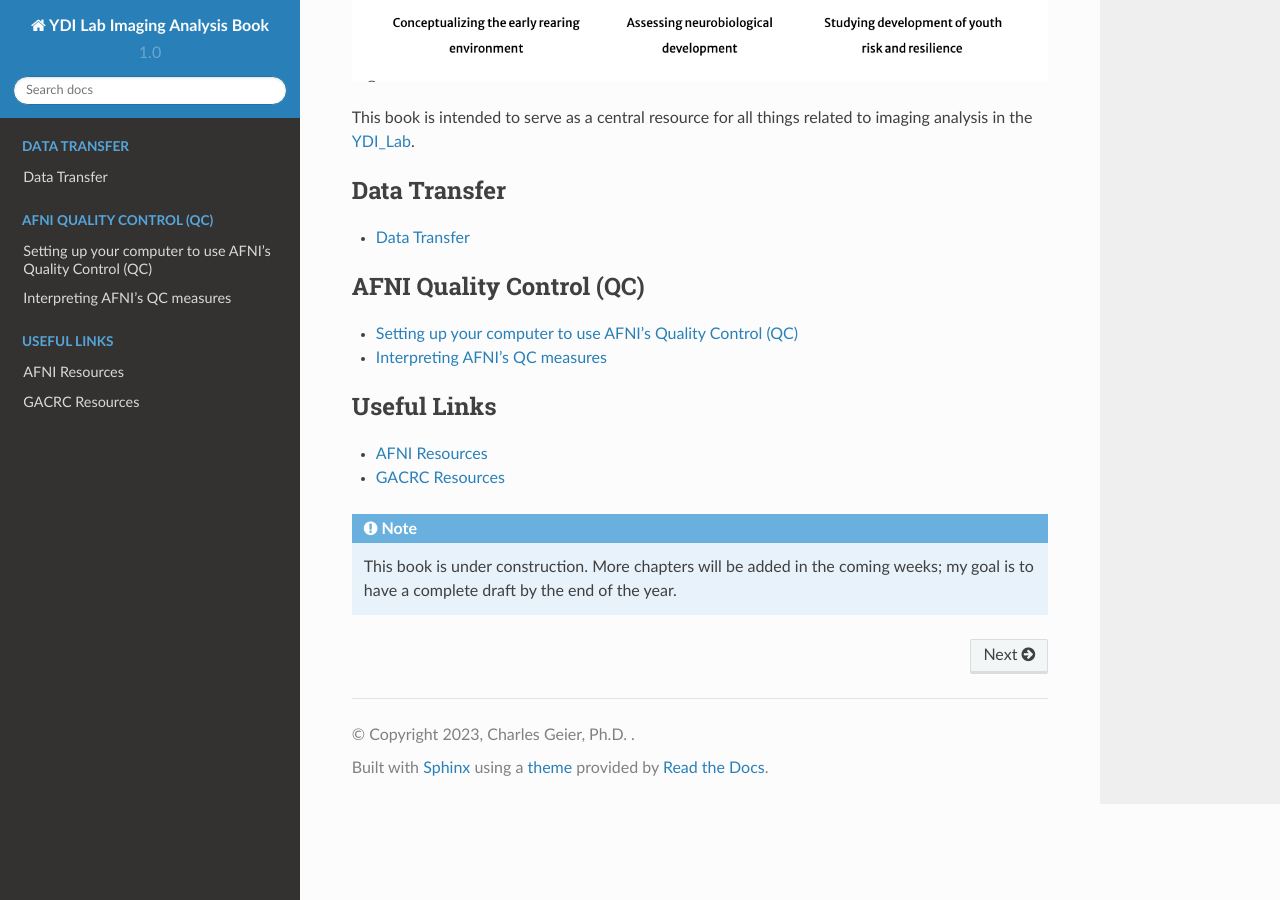
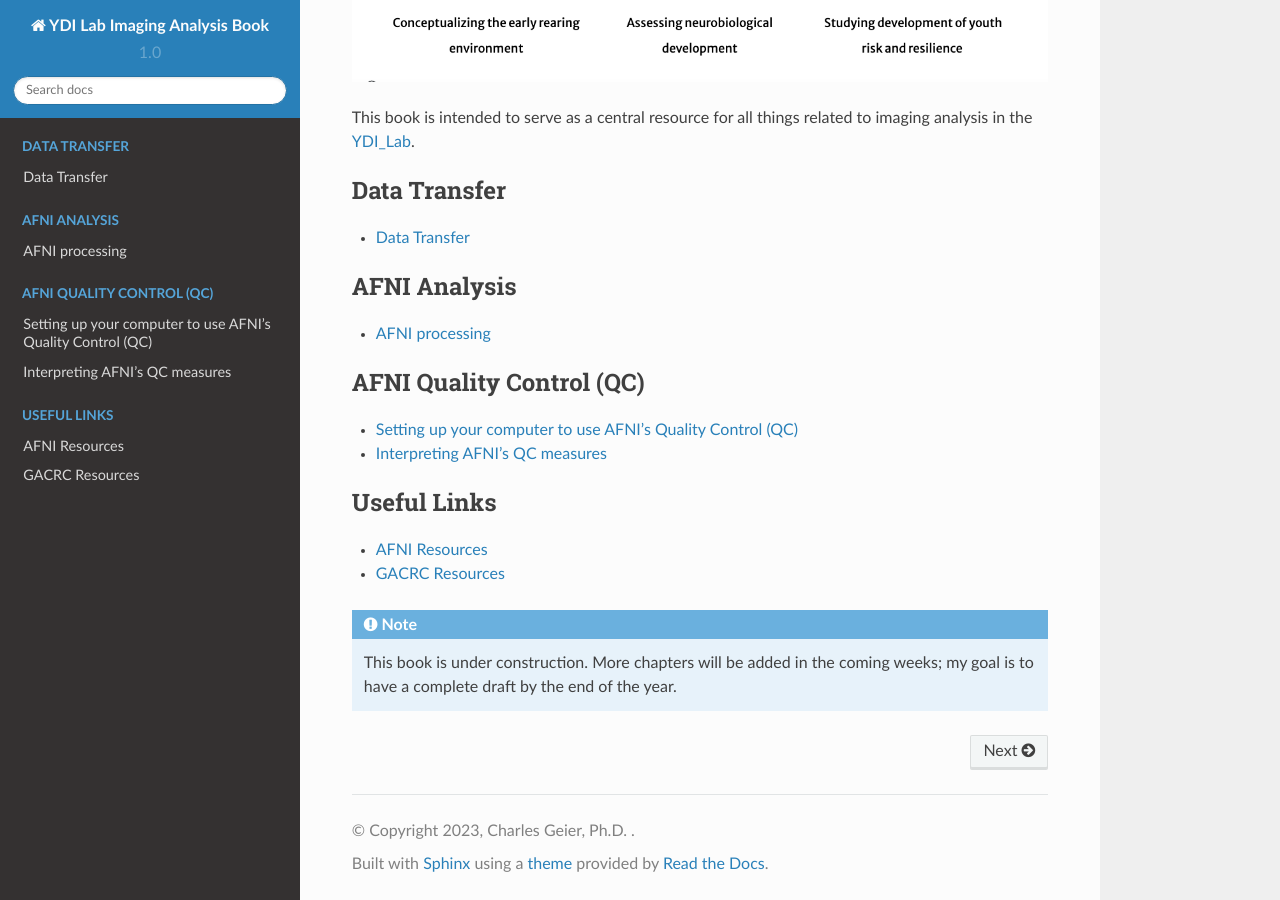
Before and after one commit to CFGEIER/YDI_imaging, a Sphinx documentation site: the page built from docs/index.rst, in a window 1280 px wide and 900 px high, scrolled down 903 px. Built offline with Sphinx 7.4.7 and the Read the Docs theme 2.0.0, drawn with Linux system fonts in a browser that asks for light colours.

Commit message:
Update index.rst

```diff
--- a/docs/index.rst
+++ b/docs/index.rst
@@ -12,6 +12,13 @@ This book is intended to serve as a central resource for all things related to i
    :caption: Data Transfer
 
    Data_Transfer/BIRCtoGACRC.rst
+
+.. toctree::
+   :maxdepth: 1
+   :caption: AFNI Analysis
+
+   AFNI_analysis/afni_analysis.rst
+
 
 .. toctree::
    :maxdepth: 1
```
